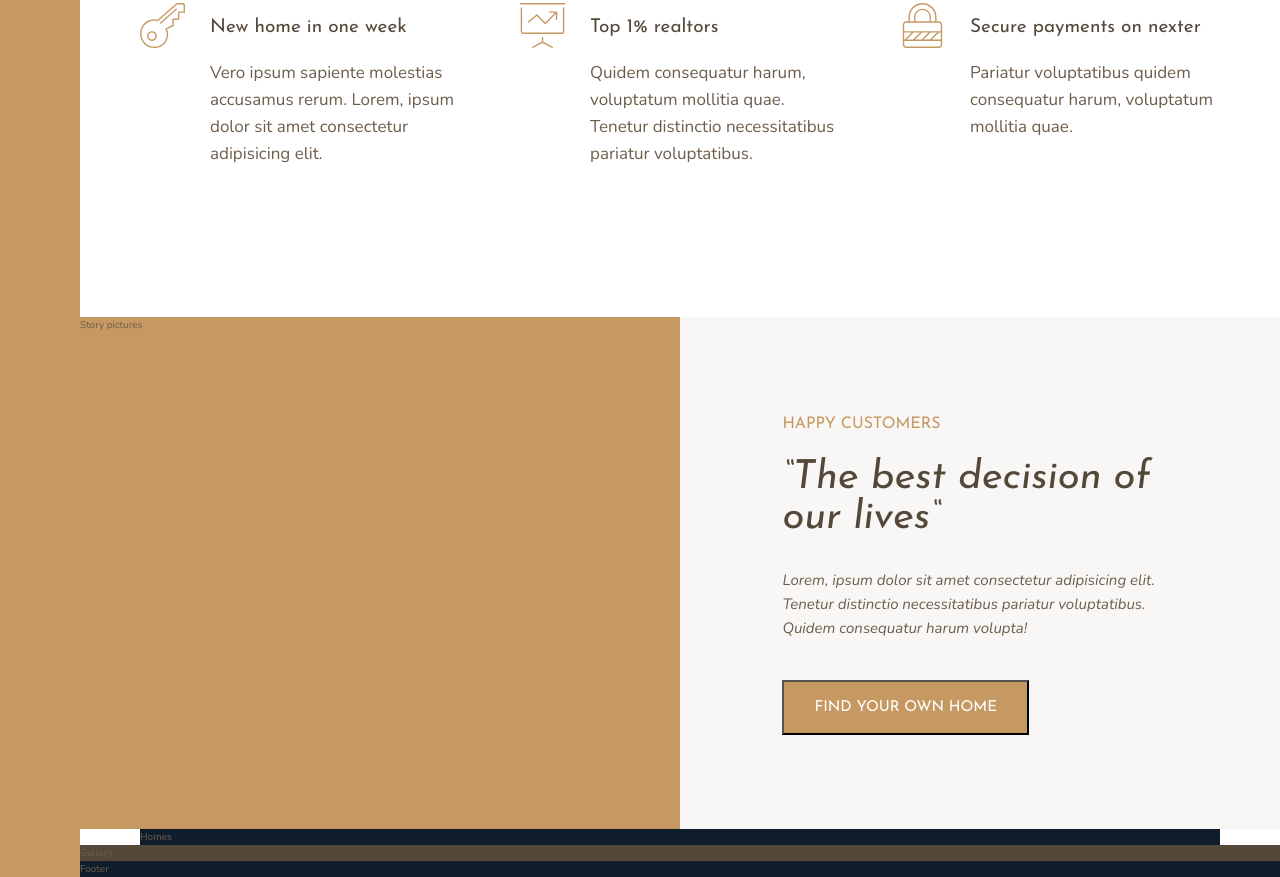
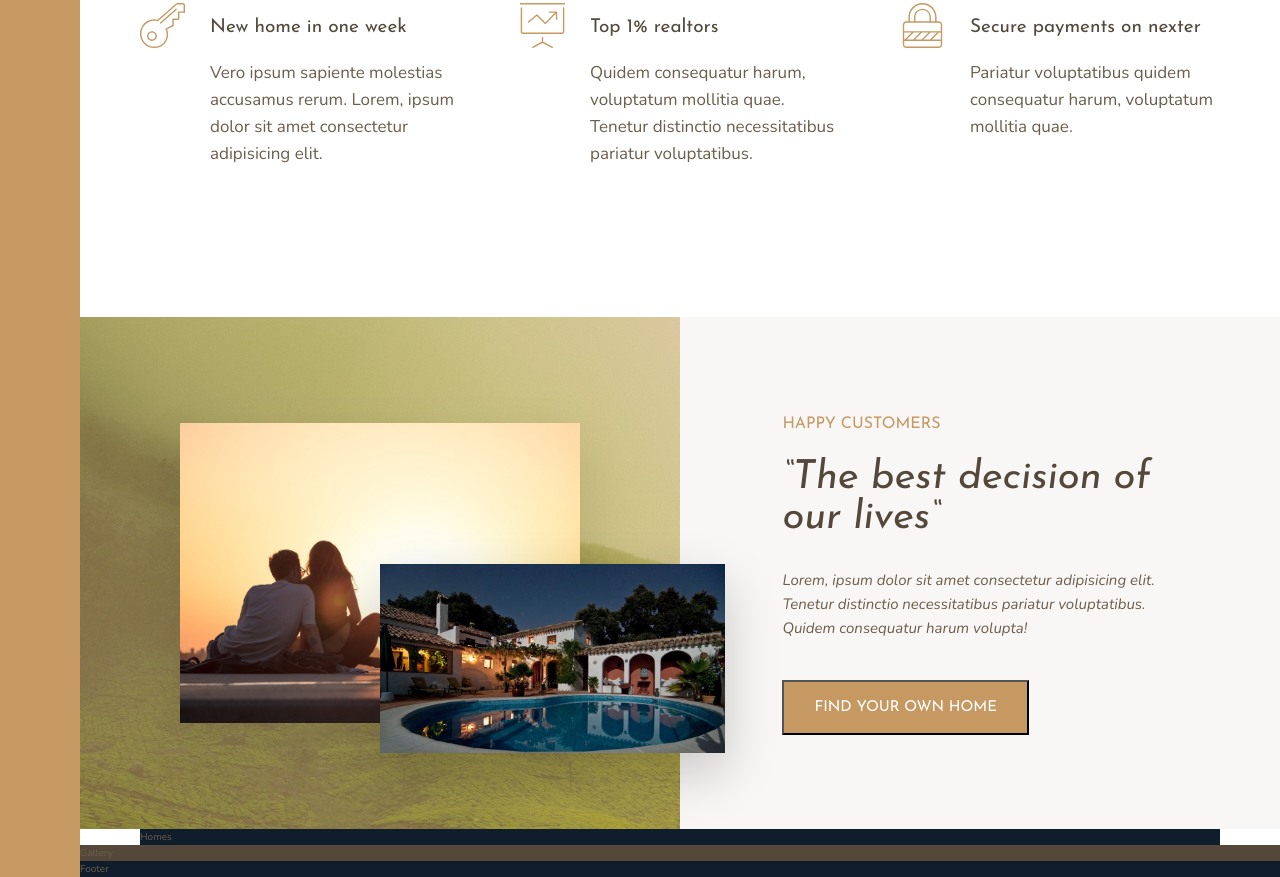
Before and after one commit to AndrzejKnit/nexter, a plain HTML site: page index.html in a window 1280 px wide. Shown: the part 991-1868 px from the top of the page. Drawn offline with nearby package versions, Linux system fonts and the light colour scheme.

Commit message:
Lesson 111 Building the Story Section - Part 2

```diff
--- a/css/style.css
+++ b/css/style.css
@@ -107,7 +107,25 @@ body {
 
 .story__pictures {
   background-color: #c69963;
-  grid-column: full-start / col-end 4; }
+  grid-column: full-start / col-end 4;
+  background-image: linear-gradient(rgba(198, 153, 99, 0.5), rgba(198, 153, 99, 0.5)), url(../img/back.jpg);
+  display: grid;
+  grid-template-rows: repeat(6, 1fr);
+  grid-template-columns: repeat(6, 1fr);
+  align-items: center; }
+
+.story__img--1 {
+  width: 100%;
+  grid-row: 2 / 6;
+  grid-column: 2 / 6;
+  box-shadow: 0 2rem 5rem rgba(0, 0, 0, 0.1); }
+
+.story__img--2 {
+  width: 115%;
+  grid-column: 4 / 7;
+  grid-row: 4 / 6;
+  z-index: 20;
+  box-shadow: 0 2rem 5rem rgba(0, 0, 0, 0.2); }
 
 .story__content {
   background-color: #f9f7f6;
@@ -128,6 +146,90 @@ body {
   font-style: italic;
   margin-bottom: 4rem; }
 
+/* .preloader {
+    z-index: 2;
+    position: absolute;
+    display: block;
+    height: 134px;
+    top: 50%;
+    left: 50%;
+    width: 134px;
+    margin-top: -17px;
+    margin-left: -17px;
+}
+.casto-c-wrapper {
+    position: relative;
+}
+
+.casto-c-gray {
+    z-index: 1;
+}
+
+.casto-c-blue {
+    position: absolute;
+    top: 0;
+    left: 0;
+    z-index: 3;
+}
+.casto-c-gray-path {
+    fill: none;
+    stroke: #e8e8e8;
+    stroke-miterlimit: 10;
+    stroke-width: 10px;
+}
+
+#casto-c-blue-path {
+    animation-name: casto-c;
+    animation-duration: 5s;
+    animation-timing-function: linear;
+    animation-iteration-count: infinite;
+    animation-fill-mode: backwards;
+    opacity: 0;
+}
+.casto-c-blue-path {
+    fill: none;
+    stroke: #0078d6;
+    stroke-miterlimit: 10;
+    stroke-width: 10px;
+}
+
+@keyframes casto-c {
+    0% {
+        stroke-dasharray: 800;
+        stroke-dashoffset: 800;
+        opacity: 0;
+    }
+    1% {
+        opacity: 1;
+    }
+    25% {
+        stroke-dashoffset: 0;
+    }
+    50% {
+        stroke-dashoffset: 1000;
+        opacity: 1;
+    }
+    51% {
+        stroke-dashoffset: 800;
+        stroke-dasharray: 800;
+        opacity: 0;
+    }
+    52% {
+        opacity: 1;
+    }
+    75% {
+        stroke-dashoffset: 0;
+    }
+    99% {
+        opacity: 1;
+    }
+    100% {
+        opacity: 0;
+        stroke-dashoffset: 800;
+        stroke-dasharray: 800;
+    }
+}
+ */
 .homes {
   background-color: #101d2c;
   grid-column: center-start / center-end; }
--- a/index.html
+++ b/index.html
@@ -16,7 +16,7 @@
             Sidebar
         </div>
         <header class="header">
-            Header
+            Header 1
         </header>
         <div class="realtors">
             Top 3 realtors
@@ -72,7 +72,8 @@
             </div></div>
         </section>
         <div class="story__pictures">
-            Story pictures
+            <img src="img/story-1.jpeg" alt="Couple with new house" class="story__img--1">
+            <img src="img/story-2.jpeg" alt="New house" class="story__img--2">
         </div>
         <div class="story__content">
             <h3 class="heading-3 mb-sm">Happy Customers</h3>
@@ -81,6 +82,7 @@
                 Lorem, ipsum dolor sit amet consectetur adipisicing elit. Tenetur distinctio necessitatibus pariatur voluptatibus. Quidem consequatur harum volupta!
             </p>
             <button class="btn">Find your own home</button>
+
         </div>
         <section class="homes">
             Homes
--- a/sass/_story.scss
+++ b/sass/_story.scss
@@ -2,7 +2,29 @@
     &__pictures {
         background-color: $color-primary;
         grid-column: full-start / col-end 4;
+        background-image: linear-gradient(rgba($color-primary, .5), rgba($color-primary, .5)), url(../img/back.jpg);
+
+
+        display: grid;
+        grid-template-rows: repeat(6, 1fr);
+        grid-template-columns: repeat(6, 1fr);
+        align-items: center;
     }
+
+    &__img--1 {
+        width: 100%;
+        grid-row: 2 / 6;
+        grid-column: 2 / 6;
+        box-shadow: 0 2rem 5rem rgba($color: #000000, $alpha: 0.1);
+    }
+    &__img--2 {
+        width: 115%;
+        grid-column: 4 / 7;
+        grid-row: 4 / 6;
+        z-index: 20;
+        box-shadow: 0 2rem 5rem rgba($color: #000000, $alpha: 0.2);
+    }
+
     &__content {
         background-color: $color-grey-light-1;
         grid-column: col-start 5 / full-end;
@@ -25,3 +47,88 @@
         margin-bottom: 4rem;
     }
 }
+
+/* .preloader {
+    z-index: 2;
+    position: absolute;
+    display: block;
+    height: 134px;
+    top: 50%;
+    left: 50%;
+    width: 134px;
+    margin-top: -17px;
+    margin-left: -17px;
+}
+.casto-c-wrapper {
+    position: relative;
+}
+
+.casto-c-gray {
+    z-index: 1;
+}
+
+.casto-c-blue {
+    position: absolute;
+    top: 0;
+    left: 0;
+    z-index: 3;
+}
+.casto-c-gray-path {
+    fill: none;
+    stroke: #e8e8e8;
+    stroke-miterlimit: 10;
+    stroke-width: 10px;
+}
+
+#casto-c-blue-path {
+    animation-name: casto-c;
+    animation-duration: 5s;
+    animation-timing-function: linear;
+    animation-iteration-count: infinite;
+    animation-fill-mode: backwards;
+    opacity: 0;
+}
+.casto-c-blue-path {
+    fill: none;
+    stroke: #0078d6;
+    stroke-miterlimit: 10;
+    stroke-width: 10px;
+}
+
+@keyframes casto-c {
+    0% {
+        stroke-dasharray: 800;
+        stroke-dashoffset: 800;
+        opacity: 0;
+    }
+    1% {
+        opacity: 1;
+    }
+    25% {
+        stroke-dashoffset: 0;
+    }
+    50% {
+        stroke-dashoffset: 1000;
+        opacity: 1;
+    }
+    51% {
+        stroke-dashoffset: 800;
+        stroke-dasharray: 800;
+        opacity: 0;
+    }
+    52% {
+        opacity: 1;
+    }
+    75% {
+        stroke-dashoffset: 0;
+    }
+    99% {
+        opacity: 1;
+    }
+    100% {
+        opacity: 0;
+        stroke-dashoffset: 800;
+        stroke-dasharray: 800;
+    }
+}
+ */
```
